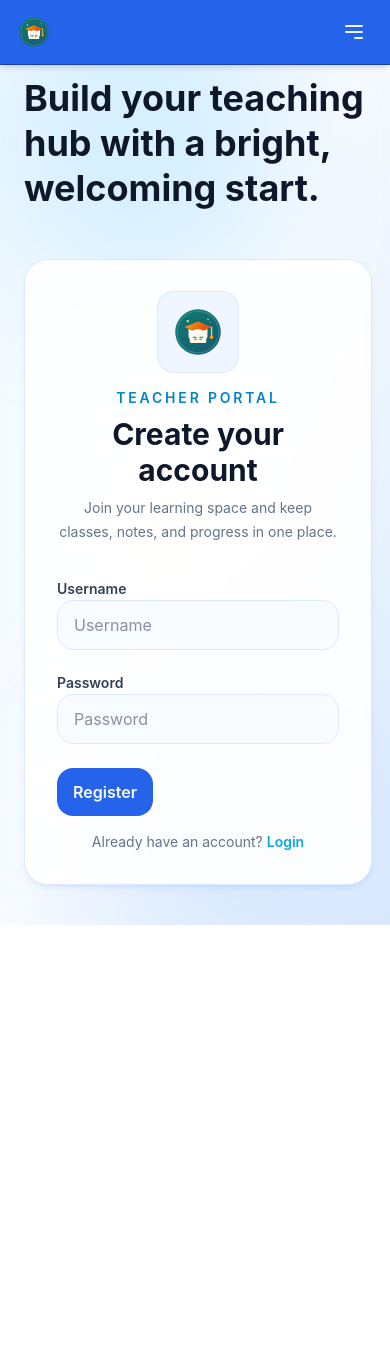
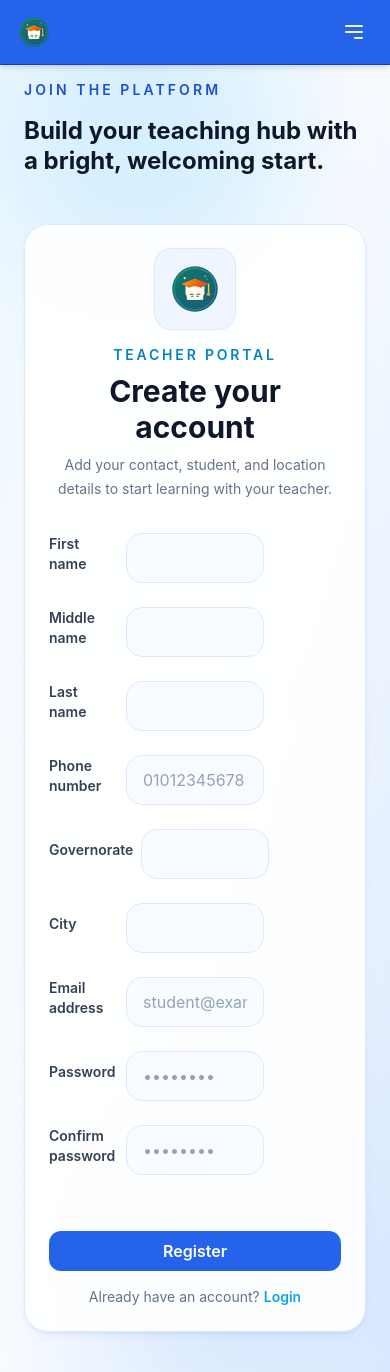
Before and after one commit to 3gme/Teacher, a React (Vite) app: page /register in a window 390 px wide. Before the commit the page ends 925 px from the top, so only its background shows below. Built offline with nearby package versions, Linux system fonts and the light colour scheme.

Commit message:
edit register page

```diff
--- a/package.json
+++ b/package.json
@@ -13,6 +13,7 @@
     "@tailwindcss/vite": "^4.2.4",
     "react": "^19.2.5",
     "react-dom": "^19.2.5",
+    "react-hook-form": "^7.75.0",
     "react-icons": "^5.6.0",
     "react-router-dom": "^7.14.2",
     "tailwindcss": "^4.2.4"
--- a/src/components/Button.jsx
+++ b/src/components/Button.jsx
@@ -1,6 +1,13 @@
 import { Link } from "react-router-dom";
 
-function Button({ to, children, onClick, type = "primary" }) {
+function Button({
+  to,
+  children,
+  onClick,
+  type = "primary",
+  className = "",
+  isSubmit = false,
+}) {
   const types = {
     primary:
       "bg-primary-600 text-white px-5 py-2 rounded-xl hover:bg-primary-700 font-semibold",
@@ -15,13 +22,20 @@ function Button({ to, children, onClick, type = "primary" }) {
 
   if (to)
     return (
-      <Link to={to} className={classname}>
+      <Link
+        to={to}
+        className={`${classname}${className ? ` ${className}` : ""}`}
+      >
         {children}
       </Link>
     );
 
   return (
-    <button className={classname} onClick={onClick}>
+    <button
+      className={`${classname}${className ? ` ${className}` : ""}`}
+      onClick={onClick}
+      type={isSubmit ? "submit" : "button"}
+    >
       {children}
     </button>
   );
--- /dev/null
+++ b/src/components/InputField.jsx
@@ -0,0 +1,33 @@
+function InputField({ gridLayout, field, error, register }) {
+  // gridLayout={"1fr_2fr_1fr"}
+  const { id, label, type, minLength, placeholder } = field;
+  const gridTemplateColumns = gridLayout?.replaceAll("_", " ");
+
+  return (
+    <div
+      className="grid gap-2 items-center"
+      style={gridTemplateColumns ? { gridTemplateColumns } : undefined}
+    >
+      <label
+        htmlFor={id}
+        className="mb-2 block cursor-pointer text-sm font-semibold text-ink-700"
+      >
+        {label}
+      </label>
+      <input
+        id={id}
+        name={id}
+        type={type}
+        minLength={minLength}
+        placeholder={placeholder}
+        className="w-full rounded-2xl border border-primary-100 bg-surface px-4 py-3 text-ink-800 outline-none transition placeholder:text-ink-400 focus:border-primary focus:ring-4 focus:ring-primary-100"
+        {...register(field.id, field.useFormRegister)}
+      />
+      {error && <p className="text-sm text-red-700 font-semibold">{error}</p>}
+    </div>
+  );
+}
+
+// className="w-full rounded-2xl border border-primary-100 bg-surface px-4 py-3 text-ink-800 outline-none transition placeholder:text-ink-400 focus:border-primary focus:ring-4 focus:ring-primary-100"
+
+export default InputField;
--- /dev/null
+++ b/src/components/RegisterForm.jsx
@@ -0,0 +1,211 @@
+import { Link } from "react-router-dom";
+import { useForm } from "react-hook-form";
+import Logo from "./Logo";
+import InputField from "./InputField";
+import Button from "./Button";
+
+const fields = [
+  {
+    id: "fname",
+    label: "First name",
+    type: "text",
+    placeholder: "",
+    useFormRegister: {
+      required: "First name is required",
+      minLength: {
+        value: 2,
+        message: "First name must be at least 3 characters",
+      },
+    },
+  },
+  {
+    id: "mname",
+    label: "Middle name",
+    type: "text",
+    placeholder: "",
+    useFormRegister: {
+      required: "Middle name is required",
+      minLength: {
+        value: 2,
+        message: "Middle name must be at least 3 characters",
+      },
+    },
+  },
+  {
+    id: "lname",
+    label: "Last name",
+    type: "text",
+    placeholder: "",
+    useFormRegister: {
+      required: "Last name is required",
+      minLength: {
+        value: 2,
+        message: "Last name must be at least 3 characters",
+      },
+    },
+  },
+  {
+    id: "phoneNumber",
+    label: "Phone number",
+    type: "tel",
+    placeholder: "01012345678",
+    useFormRegister: { required: "Phone number is required" },
+  },
+  {
+    id: "gov",
+    label: "Governorate",
+    type: "text",
+    placeholder: "",
+    useFormRegister: { required: "Governorate is required" },
+  },
+  {
+    id: "city",
+    label: "City",
+    type: "text",
+    placeholder: "",
+    useFormRegister: { required: "City is required" },
+  },
+  {
+    id: "email",
+    label: "Email address",
+    type: "email",
+    placeholder: "student@example.com",
+    useFormRegister: {
+      required: "Email is required",
+      pattern: { value: /^\S+@\S+$/i, message: "Invalid email address" },
+    },
+  },
+  {
+    id: "password",
+    label: "Password",
+    type: "password",
+    placeholder: "••••••••",
+    useFormRegister: {
+      required: "Password is required",
+      minLength: {
+        value: 6,
+        message: "Password must be at least 6 characters",
+      },
+    },
+  },
+  {
+    id: "confirmPassword",
+    label: "Confirm password",
+    type: "password",
+    placeholder: "••••••••",
+    useFormRegister: {
+      required: "Please confirm your password",
+    },
+  },
+];
+
+function RegisterForm() {
+  const {
+    register,
+    handleSubmit,
+    getValues,
+    formState: { errors },
+  } = useForm();
+
+  const onSubmit = (data) => {
+    console.log(data);
+  };
+
+  return (
+    <section className="order-2 flex justify-center lg:order-1 lg:justify-start">
+      <div className="blue-shadow w-full max-w-2xl rounded-3xl border border-primary-100 bg-white/90 p-6 backdrop-blur-sm sm:p-8">
+        <div className="mb-8 flex flex-col items-center text-center">
+          <div className="mb-4 flex h-20 w-20 items-center justify-center rounded-2xl bg-primary-50 ring-1 ring-primary-100">
+            <Logo width={56} />
+          </div>
+          <p className="mb-2 text-sm font-semibold uppercase tracking-[0.2em] text-secondary-600">
+            Teacher Portal
+          </p>
+          <h1 className="text-3xl font-bold text-ink-900">
+            Create your account
+          </h1>
+          <p className="mt-2 max-w-md text-sm leading-6 text-ink-500">
+            Add your contact, student, and location details to start learning
+            with your teacher.
+          </p>
+        </div>
+
+        {/* <form className="space-y-7">
+          {fieldGroups.map((group) => (
+            <fieldset key={group.title}>
+              <legend className="mb-4 text-sm font-semibold uppercase tracking-[0.16em] text-primary-700">
+                {group.title}
+              </legend>
+
+              <div className="grid gap-4 sm:grid-cols-2">
+                {group.fields.map((field) => (
+                  <div
+                    key={field.id}
+                    className={
+                      group.title === "Location" ? "sm:col-span-1" : ""
+                    }
+                  >
+                    <label
+                      htmlFor={field.id}
+                      className="mb-2 block cursor-pointer text-sm font-semibold text-ink-700"
+                    >
+                      {field.label}
+                    </label>
+                    <input
+                      id={field.id}
+                      name={field.id}
+                      type={field.type}
+                      value={formData[field.id]}
+                      onChange={handleChange}
+                      required
+                      minLength={field.minLength}
+                      placeholder={field.placeholder}
+                      className="w-full rounded-2xl border border-primary-100 bg-surface px-4 py-3 text-ink-800 outline-none transition placeholder:text-ink-400 focus:border-primary focus:ring-4 focus:ring-primary-100"
+                    />
+                  </div>
+                ))}
+              </div>
+            </fieldset>
+          ))}
+        </form> */}
+        <form className="grid gap-6" onSubmit={handleSubmit(onSubmit)}>
+          {fields.map((field) => (
+            <InputField
+              gridLayout={"1fr_2fr_1fr"}
+              field={{
+                ...field,
+                useFormRegister:
+                  field.id === "confirmPassword"
+                    ? {
+                        ...field.useFormRegister,
+                        validate: (value) =>
+                          value === getValues("password") ||
+                          "Passwords do not match",
+                      }
+                    : field.useFormRegister,
+              }}
+              error={errors[field.id]?.message}
+              register={register}
+              key={field.id}
+            />
+          ))}
+          <Button type="submit" className="mt-8 w-full" isSubmit={true}>
+            Register
+          </Button>
+        </form>
+
+        <p className="mt-4 text-center text-sm text-ink-500">
+          Already have an account?{" "}
+          <Link
+            to="/login"
+            className="font-semibold text-secondary hover:text-secondary-700"
+          >
+            Login
+          </Link>
+        </p>
+      </div>
+    </section>
+  );
+}
+
+export default RegisterForm;
--- /dev/null
+++ b/src/components/RegisterTextSection.jsx
@@ -0,0 +1,16 @@
+function RegisterTextSection() {
+  return (
+    <section className="order-1 lg:order-2">
+      <div className="mx-auto max-w-xl lg:mx-0">
+        <p className="mb-4 text-sm font-semibold uppercase tracking-[0.22em] text-primary-700">
+          Join the platform
+        </p>
+        <h2 className="text-2xl font-bold leading-tight text-ink-900 md:text-4xl">
+          Build your teaching hub with a bright, welcoming start.
+        </h2>
+      </div>
+    </section>
+  );
+}
+
+export default RegisterTextSection;
--- a/src/pages/Register.jsx
+++ b/src/pages/Register.jsx
@@ -1,12 +1,13 @@
-import LoginForm from "../features/auth/LoginForm";
 import Navbar from "../components/Navbar";
+import RegisterForm from "../components/RegisterForm";
+import RegisterTextSection from "../components/RegisterTextSection";
 
 function Register() {
   // TODO: Implement actual registration logic
-  function handleSubmit(e) {
-    e.preventDefault();
-    console.log(e.target.username.value, e.target.password.value);
-  }
+  // function handleSubmit(e) {
+  //   e.preventDefault();
+  //   console.log(e.target.username.value, e.target.password.value);
+  // }
 
   return (
     <main className="relative min-h-screen overflow-hidden bg-linear-to-br from-secondary-50 via-surface to-primary-100 px-6 py-10">
@@ -20,45 +21,9 @@ function Register() {
         <div className="absolute left-1/3 top-1/2 h-40 w-40 rounded-full bg-accent-100/40 blur-3xl" />
       </div>
 
-      <div className="relative mx-auto grid min-h-[calc(100vh-5rem)] max-w-6xl items-center gap-12 lg:grid-cols-[0.95fr_1.05fr]">
-        <section className="order-2 flex justify-center lg:order-1 lg:justify-start">
-          <LoginForm isRegister={true} handleSubmit={handleSubmit} />
-        </section>
-
-        <section className="order-1 lg:order-2">
-          <div className="mx-auto max-w-xl lg:mx-0">
-            <p className="mb-4 text-sm font-semibold uppercase tracking-[0.22em] text-primary-700">
-              Join the platform
-            </p>
-            <h2 className="text-4xl font-bold leading-tight text-ink-900 md:text-5xl">
-              Build your teaching hub with a bright, welcoming start.
-            </h2>
-            {/* <p className="mt-6 text-lg leading-8 text-ink-600">
-              The register page now mirrors the same classroom-friendly blue
-              system while feeling a little more energetic and inviting for new
-              users.
-            </p>
-            <div className="mt-8 grid gap-4 sm:grid-cols-2">
-              <div className="rounded-2xl border border-primary-100 bg-white/75 p-5 backdrop-blur-sm">
-                <p className="text-sm font-semibold text-primary-700">
-                  Faster onboarding
-                </p>
-                <p className="mt-2 text-sm leading-6 text-ink-600">
-                  A clearer layout helps users understand where to start.
-                </p>
-              </div>
-              <div className="rounded-2xl border border-secondary-100 bg-white/75 p-5 backdrop-blur-sm">
-                <p className="text-sm font-semibold text-secondary-700">
-                  Consistent branding
-                </p>
-                <p className="mt-2 text-sm leading-6 text-ink-600">
-                  The new semantic palette keeps the auth flow aligned with the
-                  site.
-                </p>
-              </div>
-            </div> */}
-          </div>
-        </section>
+      <div className="relative mx-auto grid min-h-[calc(100vh-5rem)] max-w-6xl items-center gap-12 lg:grid-cols-[2fr_1.05fr] pt-10">
+        <RegisterForm />
+        <RegisterTextSection />
       </div>
     </main>
   );
```
Also changed, not shown: 1 other file (tests, documents, lock files or other folders).
